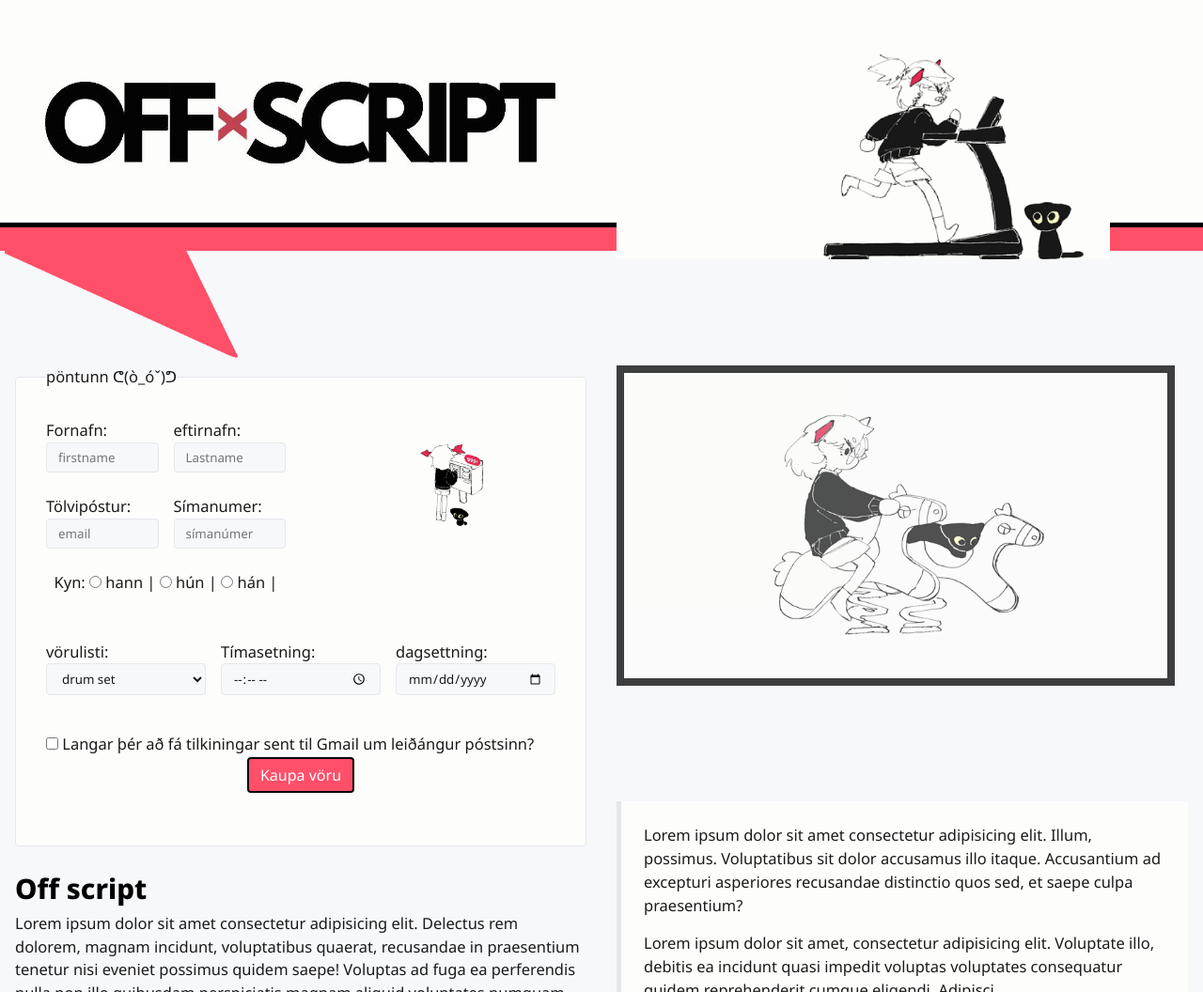
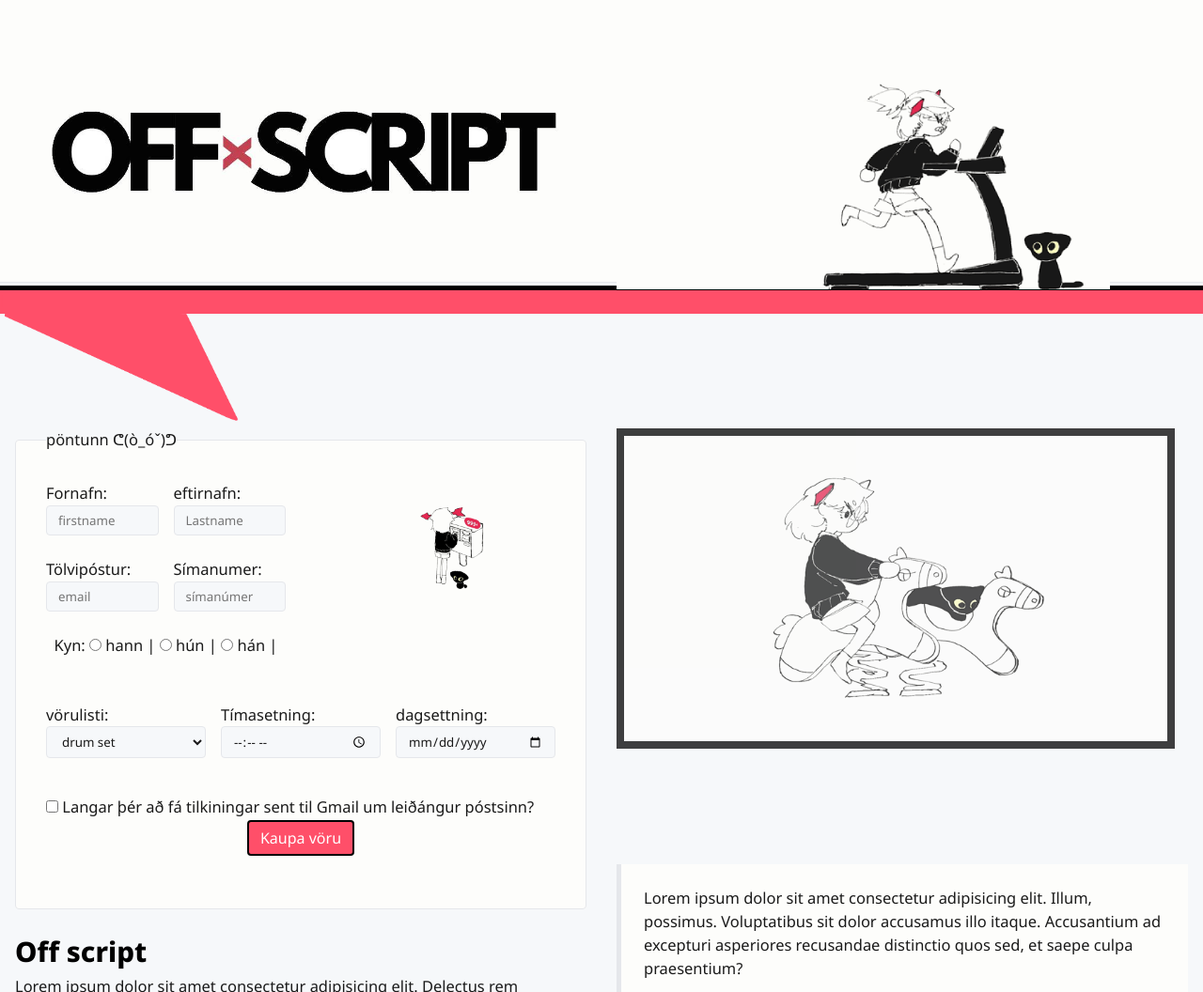
Before and after one commit to Andri-H-G/finalLokaverkefnivef, a plain HTML site: page index.html in a window 1280 px wide. Shown: the part 44-1100 px from the top of the page at 94% size. Drawn offline with Linux system fonts and the light colour scheme; a web font is replaced by a local one.

Commit message:
Update index.html

```diff
--- a/index.html
+++ b/index.html
@@ -40,7 +40,7 @@
             <img src="images/IMG_1078 (7).png" class="amgredtop">
         </section>
     </nav>
-    <header class="col-2 container">
+    <header class="col-2">
         <section>
             <div class="animate__rotateIn">
                 <img src="images/logo_2_5fb02b29-2ef6-46c3-8b14-e29d77e15e68 (1).jpg" alt="">
```
